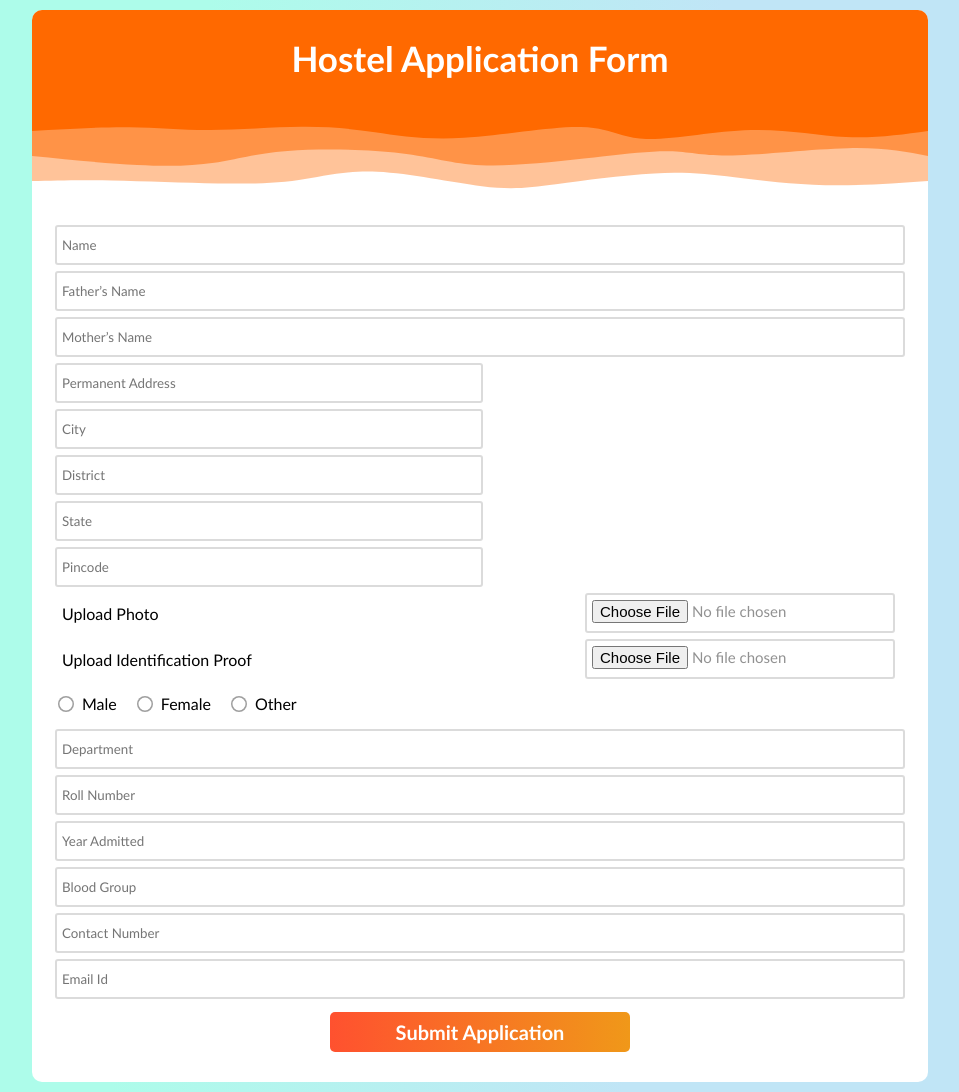
After one commit to AdityaMayukhSom/Hostel-Management-System, a PHP site: page /application.html in a window 1280 px wide. The commit adds this page. Shown: the whole page, without its empty margins (160-1119 px from the left). Run offline with PHP 8.4, Linux system fonts and the light colour scheme.

Commit message:
Added Application

```diff
--- /dev/null
+++ b/CSS/application.css
@@ -0,0 +1,180 @@
+* {
+    margin: 0;
+    padding: 0;
+    box-sizing: border-box;
+    font-family: Calibri, sans-serif
+}
+
+:root {
+    --lightPurple: rgb(239, 236, 248);
+    --darkPurple: rgb(93, 69, 170);
+    --lightGrey: rgb(219, 219, 219);
+    --darkGrey: rgb(135, 135, 135);
+    --primary: #6743ee;
+    --secondary: #9F9F9F;
+}
+
+body {
+    display: flex;
+    justify-content: center;
+    /* background-image: radial-gradient(circle farthest-corner at 22.4% 21.7%, rgba(4, 189, 228, 1) 0%, rgba(2, 83, 185, 1) 100.2%); */
+    background-image: linear-gradient(95.2deg, rgba(173, 252, 234, 1) 26.8%, rgba(192, 229, 246, 1) 64%);
+}
+
+.container {
+    margin: 10px 0;
+    background-color: white;
+    width: 70vw;
+    min-height: 100vh;
+    border-radius: 10px;
+}
+
+.form-heading {
+    position: relative;
+    min-height: 100px;
+    height: 24vh;
+    width: 100%;
+    display: flex;
+    justify-content: center;
+    align-items: center;
+}
+
+
+.colour-only {
+    position: absolute;
+    display: flex;
+    justify-content: center;
+    align-items: center;
+    font-size: 35px;
+    color: white;
+    font-weight: bold;
+    border-radius: 10px 10px 0 0;
+    width: 100%;
+    top: 0;
+    height: 12vh;
+    background-color: #ff6900ff;
+}
+
+
+
+
+.wave {
+    position: absolute;
+    top: 12vh;
+    left: 0;
+    width: 100%;
+    line-height: 0;
+}
+
+.wave svg {
+    position: relative;
+    display: block;
+    width: calc(100%);
+    height: 100px;
+}
+
+
+
+
+
+#application-form {
+    display: flex;
+    flex-direction: column;
+    padding: 20px;
+}
+
+.application-input {
+    border: 2px solid rgba(135, 135, 135, 0.3);
+    border-radius: 3px;
+    margin: 3px;
+    padding: 5px;
+    height: 40px;
+}
+
+.address {
+    display: flex;
+    flex-direction: column;
+}
+
+.address-input {
+    width: 50%;
+}
+
+/*Gender Radio Button*/
+
+
+.gender-input {
+    display: flex;
+    flex-direction: row;
+    align-items: center;
+}
+
+.l-radio {
+    padding: 6px;
+    display: inline-flex;
+    cursor: pointer;
+    margin: 8px 0;
+    /* -webkit-tap-highlight-color: transparent; */
+}
+
+
+.gender-input input {
+    vertical-align: middle;
+    width: 16px;
+    height: 16px;
+    border-radius: 8px;
+    background: none;
+    border: 0;
+    box-shadow: inset 0 0 0 1px var(--secondary);
+    box-shadow: inset 0 0 0 1.5px var(--secondary);
+    appearance: none;
+    transition: box-shadow 150ms cubic-bezier(.95, .15, .5, 1.25);
+    pointer-events: none;
+}
+
+.gender-input input:focus {
+    outline: none;
+}
+
+.gender-input input:checked {
+    box-shadow: inset 0 0 0 5px var(--primary);
+}
+
+
+.gender-input span {
+    vertical-align: middle;
+    display: inline-block;
+    line-height: 16px;
+    padding: 0 8px;
+}
+
+/*Gender Radio Button End*/
+
+.submit-button {
+    height: 40px;
+    width: 40vw;
+    max-width: 300px;
+    border: none;
+    margin: 10px auto;
+    cursor: pointer;
+    background-image: linear-gradient(to right, #ff512f, #f09819);
+    border-radius: 5px;
+    color: white;
+    font-size: 20px;
+    font-weight: bold;
+
+}
+
+.upload-file {
+    padding: 0 10px;
+    display: flex;
+    flex-direction: row;
+    justify-content: space-between;
+    align-items: center;
+
+}
+
+input[type="file"] {
+    font-size: 15px;
+    color: rgba(117, 117, 117, 0.8);
+}
--- /dev/null
+++ b/application.html
@@ -0,0 +1,119 @@
+<!DOCTYPE html>
+<html lang="en">
+
+<head>
+    <meta charset="UTF-8">
+    <meta http-equiv="X-UA-Compatible" content="IE=edge">
+    <meta name="viewport" content="width=device-width, initial-scale=1.0">
+    <link rel="stylesheet" href="/CSS/application.css">
+    <title>Document</title>
+</head>
+
+<body>
+    <div class="container">
+        <div class="form-heading">
+            <div class="colour-only">Hostel Application Form</div>
+            <div class="wave">
+                <svg id="svg" viewBox="0 0 1440 500" preserveAspectRatio="none" xmlns="http://www.w3.org/2000/svg">
+                    <path
+                        d="M 0,500 C 0,500 0,125 0,125 C 56.00976763858414,112.54068307383226 112.01953527716827,100.08136614766451 165,104 C 217.98046472283173,107.91863385233549 267.93162652991094,128.21521848317425 311,144 C 354.06837347008906,159.78478151682575 390.25395860318804,171.05775991963839 440,163 C 489.74604139681196,154.94224008036161 553.052539057337,127.55374183827224 598,109 C 642.947460942663,90.44625816172776 669.5358851674642,80.7272727272727 717,99 C 764.4641148325358,117.2727272727273 832.8039202728065,163.53716725263686 885,171 C 937.1960797271935,178.46283274736314 973.2484337413096,147.1240582621798 1011,130 C 1048.7515662586904,112.8759417378202 1088.2023447619554,109.9665996986439 1141,113 C 1193.7976552380446,116.0334003013561 1259.9421872108699,125.00954294324461 1312,128 C 1364.0578127891301,130.9904570567554 1402.0289063945652,127.9952285283777 1440,125 C 1440,125 1440,500 1440,500 Z"
+                        stroke="none" stroke-width="0" fill="#ff690066" transform="rotate(-180 720 250)">
+                    </path>
+                    <path
+                        d="M 0,500 C 0,500 0,250 0,250 C 35.32687884955986,271.39542414549686 70.65375769911972,292.7908482909937 128,289 C 185.34624230088028,285.2091517090063 264.711848053081,256.2320309815221 314,253 C 363.288151946919,249.7679690184779 382.4988500885564,272.2810277829179 416,274 C 449.5011499114436,275.7189722170821 497.29275159269355,256.6438578868064 553,237 C 608.7072484073065,217.35614211319358 672.3301435406698,197.14354066985652 719,204 C 765.6698564593302,210.85645933014348 795.3866742446271,244.78197943376773 848,264 C 900.6133257553729,283.21802056623227 976.1231594808219,287.7285415950726 1029,275 C 1081.8768405191781,262.2714584049274 1112.1206878320866,232.303854185942 1147,216 C 1181.8793121679134,199.696145814058 1221.3940891908326,197.0560416611594 1271,205 C 1320.6059108091674,212.9439583388406 1380.3029554045838,231.4719791694203 1440,250 C 1440,250 1440,500 1440,500 Z"
+                        stroke="none" stroke-width="0" fill="#ff690088" transform="rotate(-180 720 250)">
+                    </path>
+                    <path
+                        d="M 0,500 C 0,500 0,375 0,375 C 43.04641941367734,356.37452747891825 86.09283882735468,337.74905495783656 132,345 C 177.90716117264532,352.25094504216344 226.67506410425864,385.378307647572 285,380 C 343.32493589574136,374.621692352428 411.20690475561076,330.7377144518756 453,335 C 494.79309524438924,339.2622855481244 510.49731687329825,391.67083454492575 558,395 C 605.5026831267018,398.32916545507425 684.8038277511963,352.57894736842115 746,341 C 807.1961722488037,329.42105263157885 850.2873721219169,352.0133759813899 889,369 C 927.7126278780831,385.9866240186101 962.0466837611355,397.3675487060192 1007,396 C 1051.9533162388645,394.6324512939808 1107.5258928335404,380.5164291945333 1154,380 C 1200.4741071664596,379.4835708054667 1237.8497449047027,392.56673451584766 1284,394 C 1330.1502550952973,395.43326548415234 1385.0751275476487,385.2166327420762 1440,375 C 1440,375 1440,500 1440,500 Z"
+                        stroke="none" stroke-width="0" fill="#ff6900ff" transform="rotate(-180 720 250)">
+                    </path>
+                </svg>
+            </div>
+            <!-- <div class="wave">
+                <svg data-name="Layer 1" xmlns="http://www.w3.org/2000/svg" viewBox="0 0 1200 120"
+                    preserveAspectRatio="none">
+                    <path
+                        d="M321.39,56.44c58-10.79,114.16-30.13,172-41.86,82.39-16.72,168.19-17.73,250.45-.39C823.78,31,906.67,72,985.66,92.83c70.05,18.48,146.53,26.09,214.34,3V0H0V27.35A600.21,600.21,0,0,0,321.39,56.44Z"
+                        class="shape-fill"></path>
+                </svg>
+            </div> -->
+        </div>
+        <form action="#" method="post" id="application-form">
+            <input class="application-input" type="text" value="" placeholder="Name" name="">
+            <input class="application-input" type="text" value="" placeholder="Father’s Name" name="">
+            <input class="application-input" type="text" value="" placeholder="Mother’s Name" name="">
+            <div class="address">
+                <input class="address-input application-input" type="text" placeholder="Permanent Address">
+                <input class="address-input application-input" type="text" placeholder="City">
+                <input class="address-input application-input" type="text" placeholder="District" list="district">
+                <input class="address-input application-input" type="text" placeholder="State" list="state">
+                <input class="address-input application-input" type="number" placeholder="Pincode">
+            </div>
+            <div class="upload-file">
+                <label for="profile-photo">Upload Photo</label>
+                <input class="application-input" type="file" value="" id="profile-photo">
+            </div>
+            <div class="upload-file">
+                <label for="identification-proof">Upload Identification Proof</label>
+                <input class="application-input" type="file" value="" id="identification-proof">
+            </div>
+            <div class="gender-input">
+                <label for="male-gender" class="l-radio">
+                    <input type="radio" name="gender" id="male-gender" value="male">
+                    <span>Male</span>
+                </label>
+                <label for="female-gender" class="l-radio">
+                    <input type="radio" name="gender" id="female-gender" value="female">
+                    <span>Female</span>
+                </label>
+                <label for="other-gender" class="l-radio">
+                    <input type="radio" name="gender" id="other-gender" value="other">
+                    <span>Other</span>
+                </label>
+            </div>
+            <input class="application-input" type="text" value="" placeholder="Department" name="" list="dept">
+            <datalist id="dept">
+                <option value="Computer Science Engineering">
+                <option value="Information Technology">
+                <option value="Mechanical Engineering">
+                <option value="Electrical Engineering">
+                <option value="Chemical Engineering">
+                <option value="Production Engineering">
+                <option value="Textile Engineering">
+                <option value="Biotechnology Engineering">
+                <option value="Instrumentation And Electronics Engineering">
+                <option value="Electronics And telecommunication">
+                <option value="Civil Engineering">
+                <option value="Food Technology Engineering">
+                <option value="Power Engineering">
+                <option value="Metallurgy Engineering">
+                <option value="Printing Engineering">
+                <option value="Pharmacy">
+                <option value="Architechture">
+            </datalist>
+            <input class="application-input" type="number" value="" placeholder="Roll Number" name="">
+            <input class="application-input" min="1900" max="2099" step="1" type="number" value=""
+                placeholder="Year Admitted" name="">
+
+
+            <input class="application-input" type="text" value="" placeholder="Blood Group" name="" list="blood">
+            <datalist id="blood">
+                <option value="O+">
+                <option value="O−">
+                <option value="A+">
+                <option value="A-">
+                <option value="B+">
+                <option value="B-">
+                <option value="AB+">
+                <option value="AB-">
+            </datalist>
+
+            <input class="application-input" type="number" value="" placeholder="Contact Number" name="">
+            <input class="application-input" type="email" value="" placeholder="Email Id" name="">
+            <input class="submit-button" type="submit" value="Submit Application">
+        </form>
+    </div>
+    <script src="/JS/application.js"></script>
+</body>
+
+</html>
--- a/index.html
+++ b/index.html
@@ -20,6 +20,7 @@
             </form>
             <button class="student-submit submit-button">Log In</button>
             <a href="#" class="forget-Password-button-student">Forget Password</a>
+            <a href="#" class="new-user-register">New User? Apply</a>
         </div>
 
         <div class=" admin-login login-background">
```
Also changed, not shown: CSS/index.css (+7 -0 lines), JS/application.js (added).
